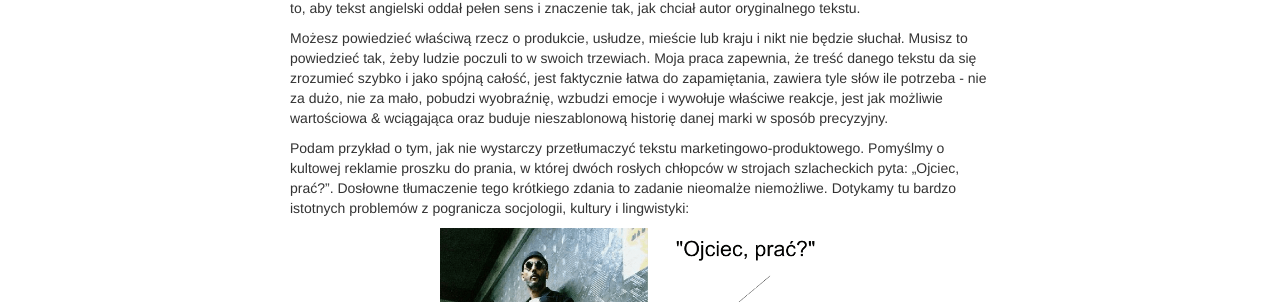
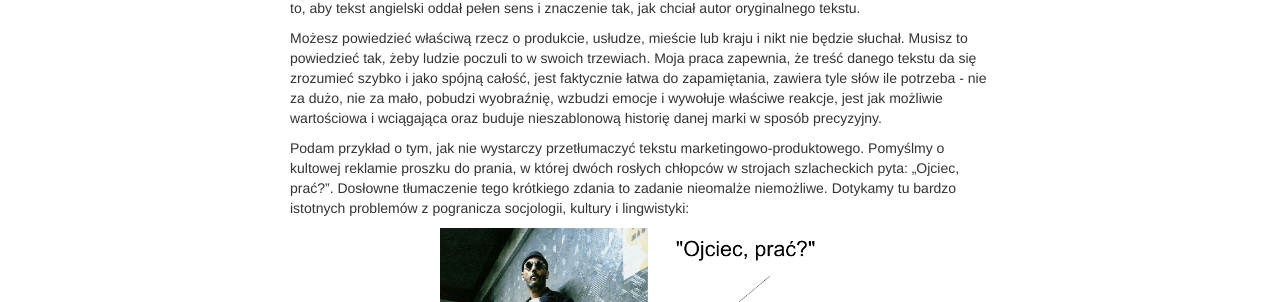
Before and after one commit to StephenEastham/StephenEastham.github.io, a Jekyll site: the page built from index.md, in a window 1280 px wide. Shown: the part 264-566 px from the top of the page. Built offline with Jekyll 4.4.1, drawn with Linux system fonts in a browser that asks for light colours.

```diff
--- a/index.md
+++ b/index.md
@@ -9,7 +9,7 @@ Redagując, piszę krystalicznie jasno po angielsku. I to sprawia, że to co jes
 
 Nazywam się Stephen Eastham. Jestem Anglikiem, językoznawcą komputerowym, a także prawnikiem. Polski język to moja nieuleczalna pasja od dawna. Nie jestem surową panią od angielskiego, która tylko poprawi błędy gramatyczne. Redaguję angielskie teksty, tak aby były możliwie jasne, zwięzłe i na temat. Innymi słowy dbam o to, aby tekst angielski oddał pełen sens i znaczenie tak, jak chciał autor oryginalnego tekstu.
 
-Możesz powiedzieć właściwą rzecz o produkcie, usłudze, mieście lub kraju i nikt nie będzie słuchał. Musisz to powiedzieć tak, żeby ludzie poczuli to w swoich trzewiach. Moja praca zapewnia, że treść danego tekstu da się zrozumieć szybko i jako spójną całość, jest faktycznie łatwa do zapamiętania, zawiera tyle słów ile potrzeba - nie za dużo, nie za mało, pobudzi wyobraźnię, wzbudzi emocje i wywołuje właściwe reakcje, jest jak możliwie wartościowa & wciągająca oraz buduje nieszablonową historię danej marki w sposób precyzyjny.
+Możesz powiedzieć właściwą rzecz o produkcie, usłudze, mieście lub kraju i nikt nie będzie słuchał. Musisz to powiedzieć tak, żeby ludzie poczuli to w swoich trzewiach. Moja praca zapewnia, że treść danego tekstu da się zrozumieć szybko i jako spójną całość, jest faktycznie łatwa do zapamiętania, zawiera tyle słów ile potrzeba - nie za dużo, nie za mało, pobudzi wyobraźnię, wzbudzi emocje i wywołuje właściwe reakcje, jest jak możliwie wartościowa i wciągająca oraz buduje nieszablonową historię danej marki w sposób precyzyjny.
 
 Podam przykład o tym, jak nie wystarczy przetłumaczyć tekstu marketingowo-produktowego. Pomyślmy o kultowej reklamie proszku do prania, w której dwóch rosłych chłopców w strojach szlacheckich pyta: „Ojciec, prać?”. Dosłowne tłumaczenie tego krótkiego zdania to zadanie nieomalże niemożliwe. Dotykamy tu bardzo istotnych problemów z pogranicza socjologii, kultury i lingwistyki:
 
```
